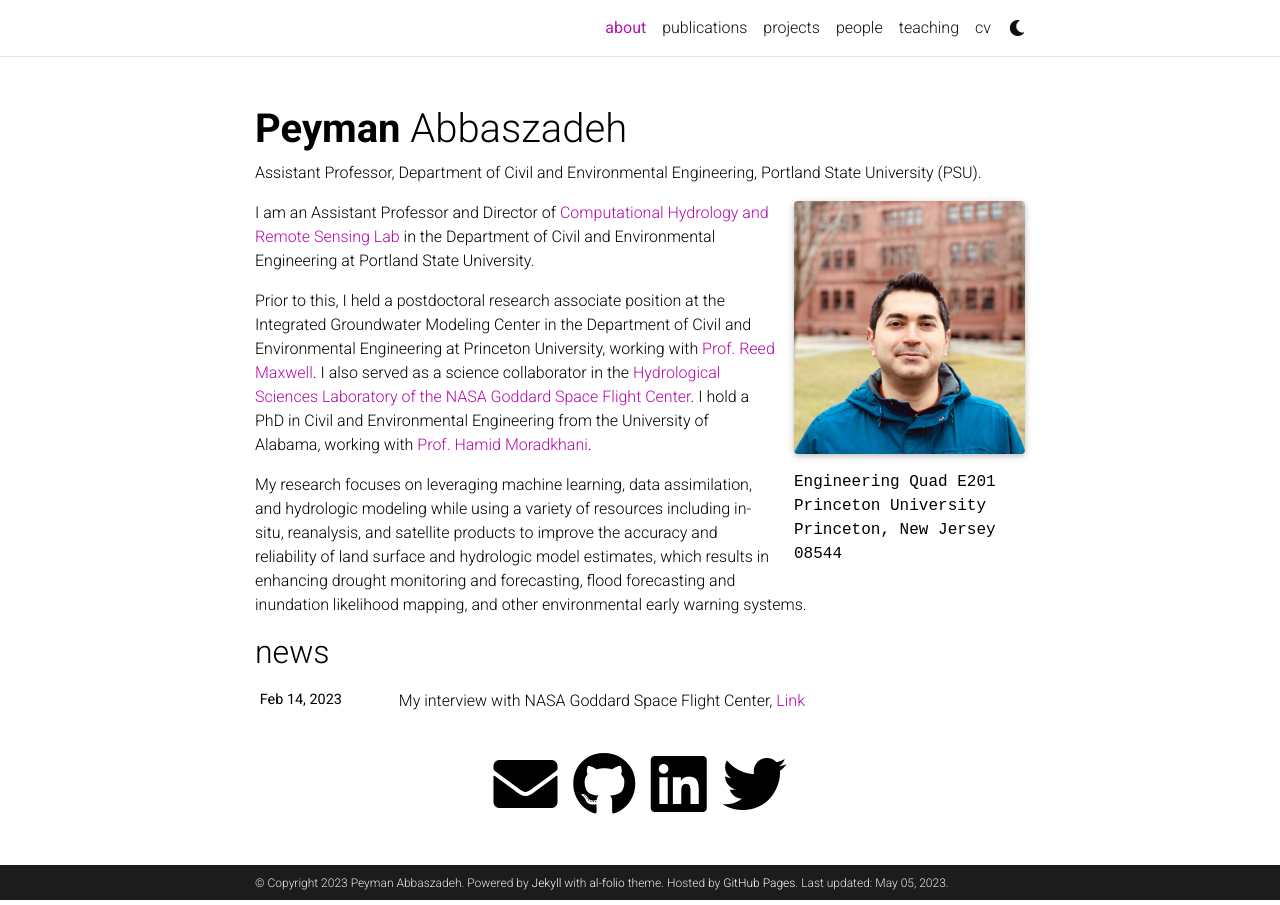
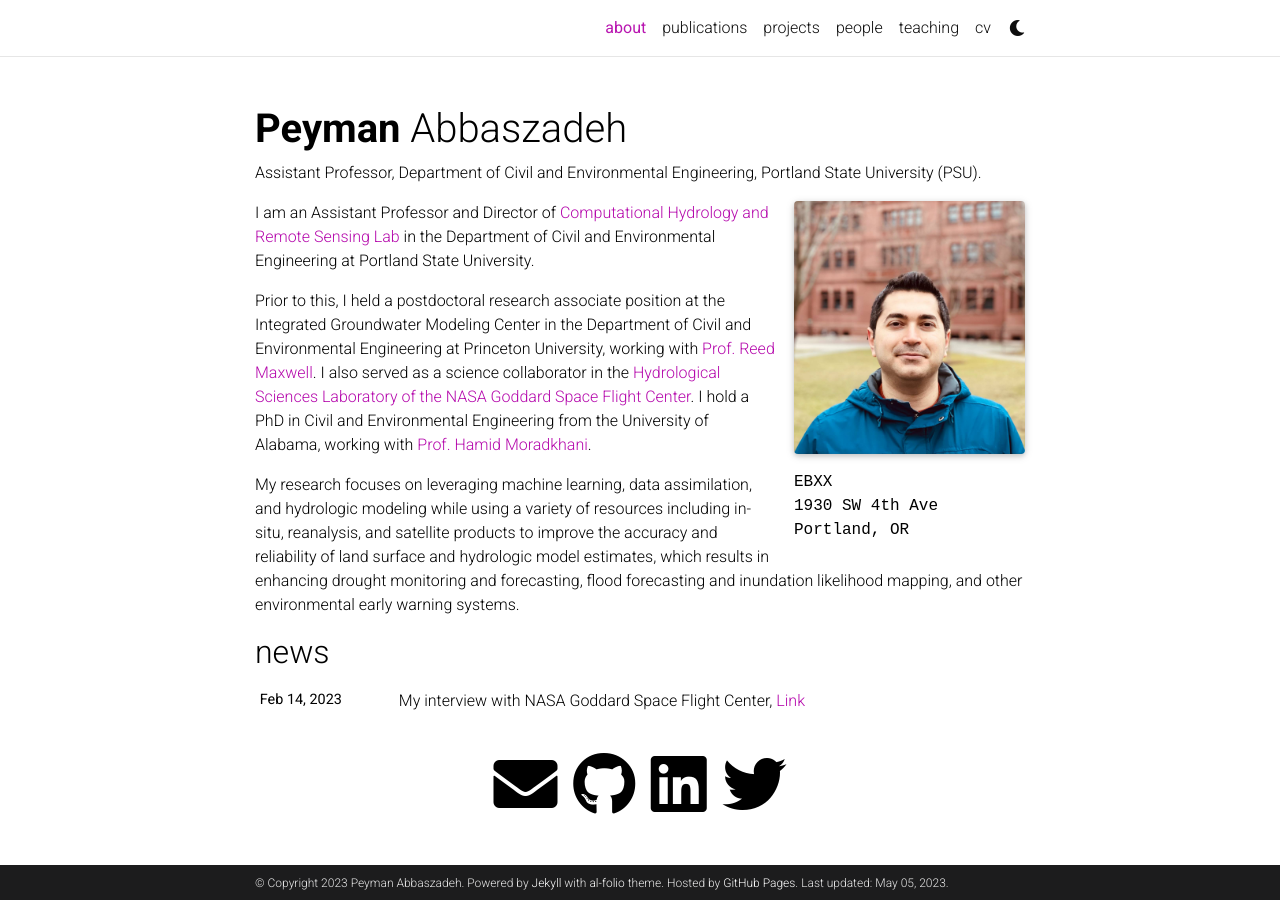
Before and after one commit to Pabbaszadeh/Pabbaszadeh.github.io, a Jekyll site: the page built from _pages/about.md, in a window 1280 px wide. Built offline with Jekyll 4.4.1, drawn with Linux system fonts in a browser that asks for light colours; full-size pictures stand in for the smaller copies a plugin makes; comment, search, counter and statistics services are not loaded; a style sheet for code colours, icons or effects is not loaded.

Commit message:
Update about.md

```diff
--- a/_pages/about.md
+++ b/_pages/about.md
@@ -9,9 +9,8 @@ profile:
   image: prof_pic.jpg
   image_circular: false # crops the image to make it circular
   address: >
-    <p>Engineering Quad E201</p>
-    <p>Princeton University</p>
-    <p>Princeton, New Jersey 08544</p>
+    <p>EBXX</p>
+    <p>1930 SW 4th Ave Portland, OR</p>
 
 news: true  # includes a list of news items
 selected_papers: False # includes a list of papers marked as "selected={true}"
```
